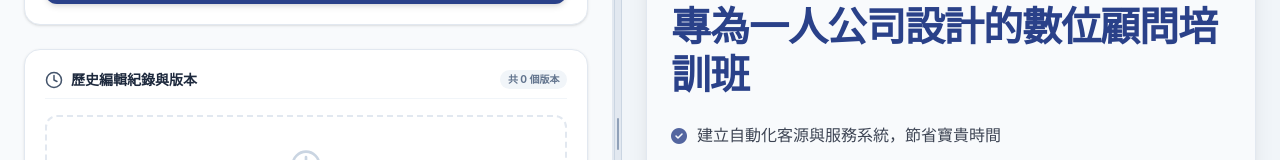
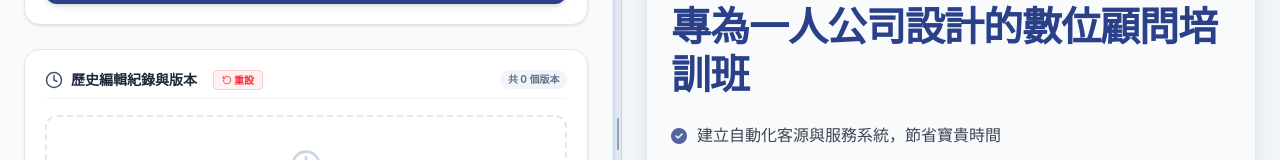
Before and after one commit to WingXiang/-sales-page-generator, a React (Vite) app: page / in a window 1280 px wide. Both pictures are taken after a click on the button "版本紀錄". Shown: the part 298-458 px from the top of the page. Built offline with nearby package versions, Linux system fonts and the light colour scheme.

Commit message:
fix: change localStorage autosave key to bypass old browser cache and restore default '數位顧問培訓班' copywriting template

```diff
--- a/src/App.jsx
+++ b/src/App.jsx
@@ -17,7 +17,7 @@ function App() {
   // Load auto-saved draft on mount
   useEffect(() => {
     try {
-      const savedDraft = localStorage.getItem('sales_page_autosave');
+      const savedDraft = localStorage.getItem('sales_page_autosave_v2');
       if (savedDraft) {
         const parsed = JSON.parse(savedDraft);
         if (parsed && typeof parsed === 'object' && parsed.hero) {
@@ -37,7 +37,7 @@ function App() {
       return;
     }
     if (state) {
-      localStorage.setItem('sales_page_autosave', JSON.stringify(state));
+      localStorage.setItem('sales_page_autosave_v2', JSON.stringify(state));
     }
   }, [state]);
 
--- a/src/components/editor/HistoryTab.jsx
+++ b/src/components/editor/HistoryTab.jsx
@@ -65,7 +65,7 @@ export default function HistoryTab() {
   const handleRestoreVersion = (version) => {
     if (window.confirm(`確定要載入「${version.name}」並覆蓋目前正在編輯的內容嗎？\n系統會自動將目前的內容暫存，以便您隨時找回。`)) {
       // Auto-save current state as a backup before overriding
-      localStorage.setItem('sales_page_autosave', JSON.stringify(state));
+      localStorage.setItem('sales_page_autosave_v2', JSON.stringify(state));
       loadState(version.state);
       toast.success(`已載入版本：${version.name}`);
     }
@@ -107,11 +107,11 @@ export default function HistoryTab() {
 
   // Reset to default template
   const handleResetToDefault = () => {
-    if (window.confirm('確定要將編輯內容重設為預設範本嗎？目前編輯的內容將會被覆蓋！')) {
+    if (window.confirm('確定要將目前編輯內容重設為預設的「數位顧問培訓班」範本嗎？\n重設後目前的編輯內容將會被覆蓋！')) {
       // Auto-save current state as backup before resetting
-      localStorage.setItem('sales_page_autosave', JSON.stringify(state));
+      localStorage.setItem('sales_page_autosave_v2', JSON.stringify(state));
       resetState();
-      toast.success('已重設為預設範本！');
+      toast.success('已成功重設為「數位顧問培訓班」預設範本！');
     }
   };
 
@@ -198,7 +198,16 @@ export default function HistoryTab() {
         <div className="flex items-center justify-between pb-2 border-b border-slate-100">
           <div className="flex items-center gap-2">
             <Clock className="text-slate-600" size={18} />
-            <h3 className="font-black text-sm text-slate-800">歷史編輯紀錄與版本</h3>
+            <h3 className="font-black text-sm text-slate-800 flex items-center gap-2">
+              歷史編輯紀錄與版本
+              <button
+                onClick={handleResetToDefault}
+                className="text-[10px] font-black text-red-500 hover:text-red-700 transition-colors flex items-center gap-0.5 uppercase ml-2 border border-red-200 bg-red-50 px-2 py-0.5 rounded hover:bg-red-100"
+                title="重設目前頁面為預設範本"
+              >
+                <RotateCcw size={10} /> 重設
+              </button>
+            </h3>
           </div>
           <span className="text-[10px] font-bold bg-slate-100 text-slate-500 px-2 py-0.5 rounded-full">
             共 {versions.length} 個版本
```
